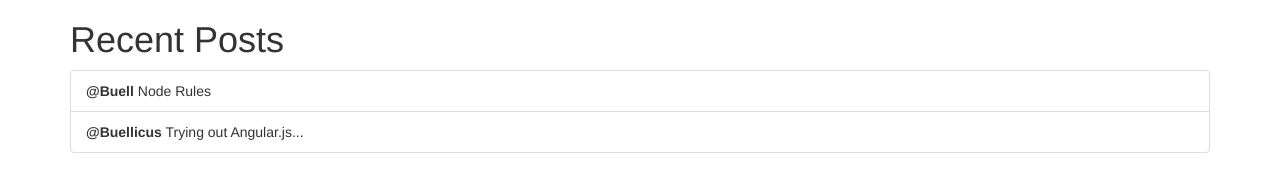
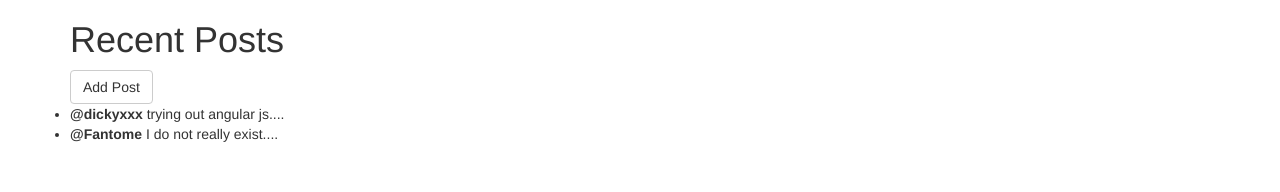
Before and after one commit to OpticusRadicus/Periphas, a plain HTML site: page posts.html in a window 1280 px wide. Drawn offline with nearby package versions, Linux system fonts and the light colour scheme.

Commit message:
first commit

```diff
--- a/app-express.js
+++ b/app-express.js
@@ -5,3 +5,5 @@
 	res.send(200, 'Hello World');
 
 });
+
+app.listen(8888);
--- a/posts.html
+++ b/posts.html
@@ -5,23 +5,43 @@
 	<link rel="stylesheet" type="text/css" href="http://netdna.bootstrapcdn.com/bootstrap/3.1.1/css/bootstrap.min.css">
 </head>
 <body ng-app='app'>
-	<div class='container'>
-		<h1>Recent Posts</h1>
-		<ul class='list-group'>
-			<li class="list-group-item">
-				<strong>@Buell</strong>
-				<span>Node Rules</span>
-			</li>
-			<li class='list-group-item'>
-				<strong>@Buellicus</strong>
-				<span>Trying out Angular.js...</span>
-			</li>
-		</ul>
-	</div>
+
+
+<div ng-controller='PostsCtrl' class='container'>
+	<h1>Recent Posts</h1>
+<button ng-click='addPost()' class='btn btn-default'>Add Post</button>
+	<ul class='list-group'>
+		<li ng-repeat='post in posts' class='ist-group-item'>
+			<strong>@{{ post.username}} </strong>
+			<span>{{post.body}}</span>
+		</li>
+	</ul>
+
+</div>
+
+
+
 <script type="text/javascript" src='https://ajax.googleapis.com/ajax/libs/angularjs/1.2.18/angular.js'></script>
 
 <script type="text/javascript">
-	angular.module('app', [])
+var app = angular.module('app', [])
+app.controller('PostsCtrl', function ($scope) {
+ $scope.posts = [
+
+{
+	username: 'dickyxxx',
+	body: 'trying out angular js....'
+
+},
+{
+
+	username: 'Fantome',
+	body: 'I do not really exist....'
+}
+]
+
+})
+
 </script>
 
 </body>
```
